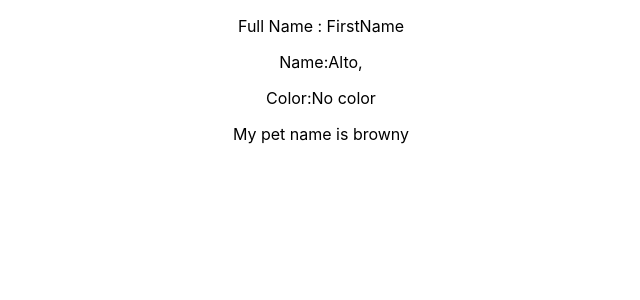
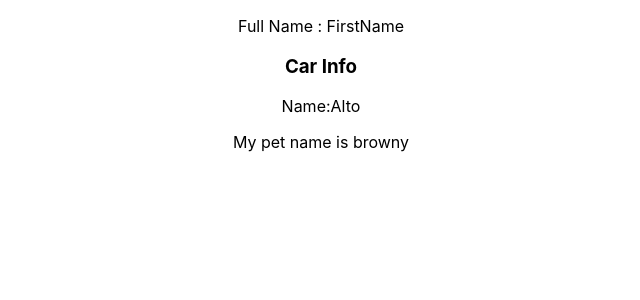
Before and after one commit to nagajayasree/2021, a React (Create React App) app: page / in a window 1280 px wide. Shown: the top 300 px of the page, without its empty margins (319-959 px from the left). Built offline with nearby package versions, Linux system fonts and the light colour scheme.

Commit message:
added changes

```diff
--- a/src/topics/funcComps.tsx
+++ b/src/topics/funcComps.tsx
@@ -22,7 +22,8 @@ export interface ICar {
 }
 export const Car: FunctionComponent<ICar> = ({ name, color }) => (
   <div>
-    Name:{name},
-    {color == undefined ? <p>Color:No color</p> : <p>Color:{color}</p>}
+    <h3>Car Info</h3>
+    <p>Name:{name}</p>
+    {color == undefined ? <p>{""}</p> : <p>Color:{color}</p>}
   </div>
 );
```
